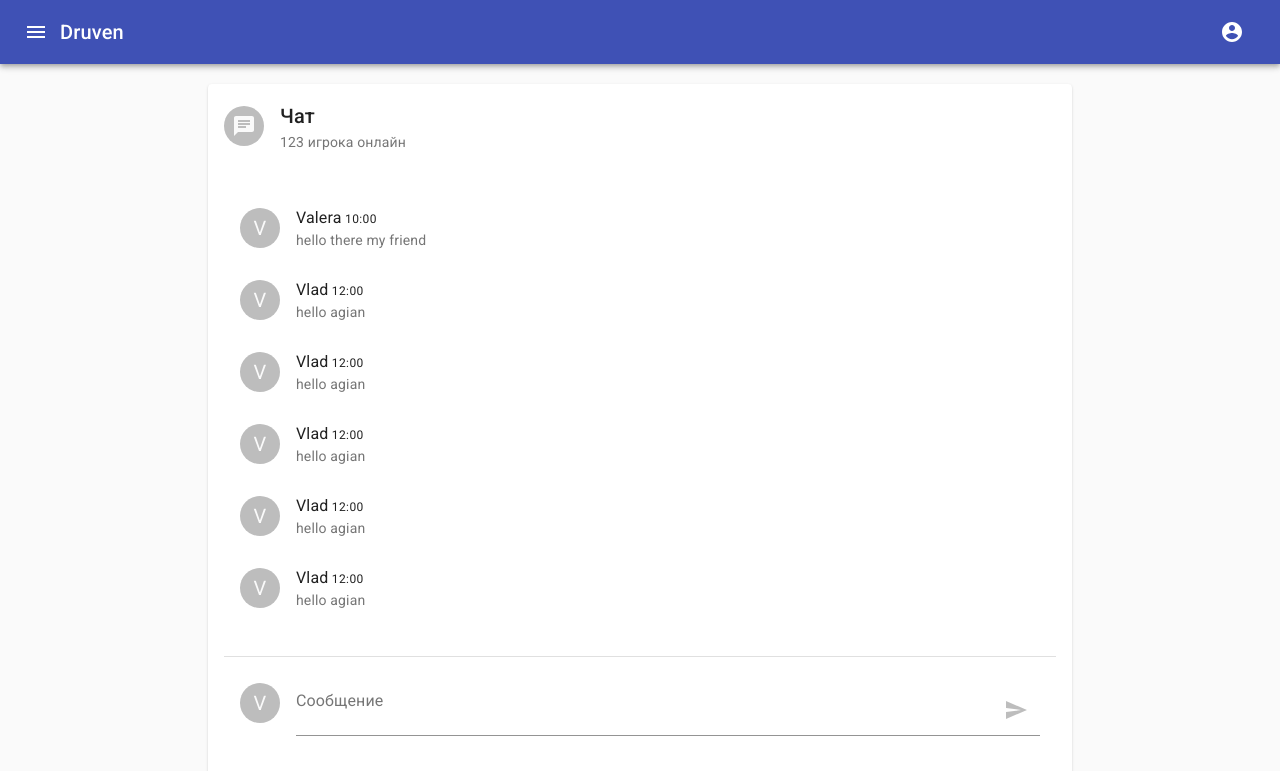
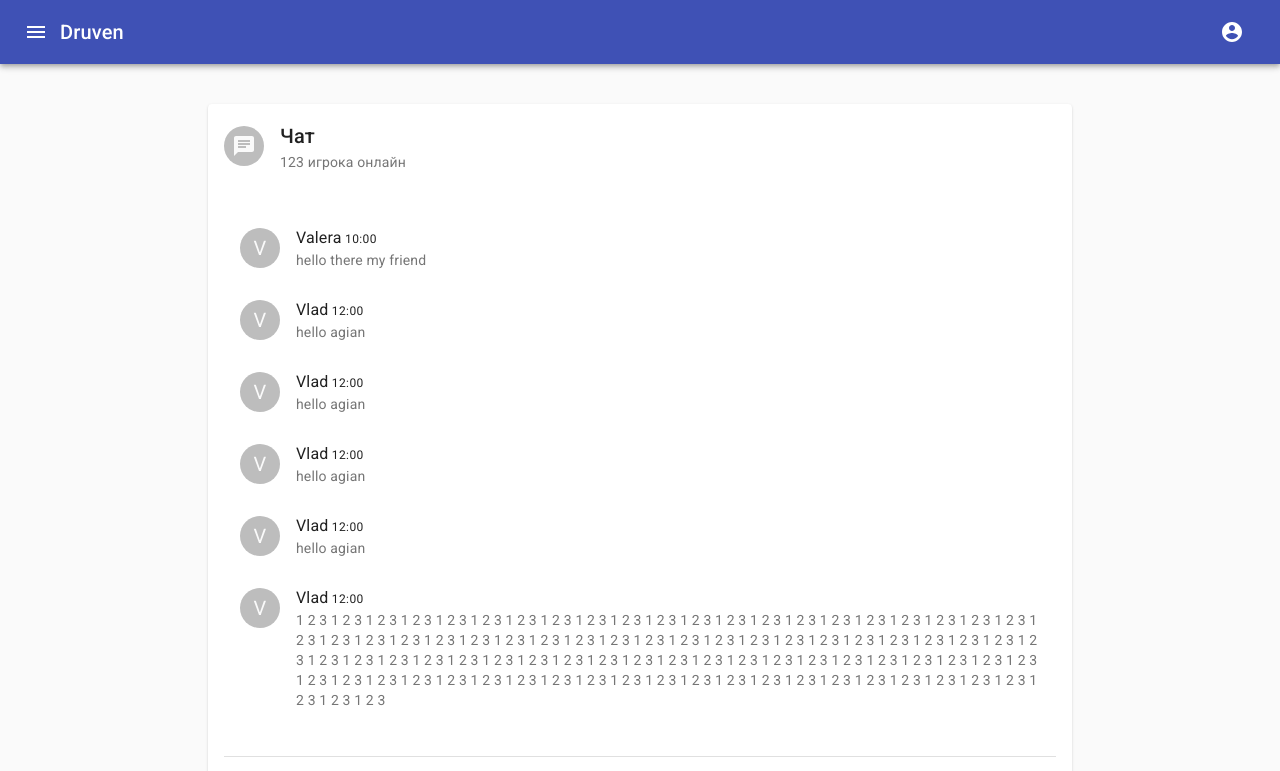
Before and after one commit to fitknu/checkClient, a React (Create React App) app: page / in a window 1280 px wide. Shown: the top 771 px of the page. Built offline with nearby package versions, Linux system fonts and the light colour scheme; no server answers.

Commit message:
fixed avatar alignment in chat

```diff
--- a/src/comp/Chat.jsx
+++ b/src/comp/Chat.jsx
@@ -27,7 +27,7 @@ function Chat()
         { name: 'Vlad', text: 'hello agian', time: '12:00' },
         { name: 'Vlad', text: 'hello agian', time: '12:00' },
         { name: 'Vlad', text: 'hello agian', time: '12:00' },
-        { name: 'Vlad', text: 'hello agian', time: '12:00' }]
+        { name: 'Vlad', text: '1 2 3 1 2 3 1 2 3 1 2 3 1 2 3 1 2 3 1 2 3 1 2 3 1 2 3 1 2 3 1 2 3 1 2 3 1 2 3 1 2 3 1 2 3 1 2 3 1 2 3 1 2 3 1 2 3 1 2 3 1 2 3 1 2 3 1 2 3 1 2 3 1 2 3 1 2 3 1 2 3 1 2 3 1 2 3 1 2 3 1 2 3 1 2 3 1 2 3 1 2 3 1 2 3 1 2 3 1 2 3 1 2 3 1 2 3 1 2 3 1 2 3 1 2 3 1 2 3 1 2 3 1 2 3 1 2 3 1 2 3 1 2 3 1 2 3 1 2 3 1 2 3 1 2 3 1 2 3 1 2 3 1 2 3 1 2 3 1 2 3 1 2 3 1 2 3 1 2 3 1 2 3 1 2 3 1 2 3 1 2 3 1 2 3 1 2 3 1 2 3 1 2 3 1 2 3 1 2 3 1 2 3 1 2 3 1 2 3 1 2 3 1 2 3 1 2 3 1 2 3 1 2 3 1 2 3 1 2 3 1 2 3 1 2 3 1 2 3 1 2 3 1 2 3 1 2 3 1 2 3 1 2 3 ', time: '12:00' }]
         setMessages(next)
     }, [])
     const handleSubmit = (event) =>
@@ -41,7 +41,7 @@ function Chat()
             return
         }
         setMessages([...messasges, { name: 'Archie', text: myMessage, time: '10:00' }])
-        // setMyMessage("")
+        setMyMessage("")
         console.log('Submit')
     }
     const handleKey = (event) =>
@@ -78,7 +78,7 @@ function Chat()
                         {messasges.map((message, messageIndex) =>
                         {
                             const { name, text, time } = message
-                            return <ListItem key={messageIndex}>
+                            return <ListItem key={messageIndex} alignItems="flex-start">
                                 <ListItemAvatar>
                                     <Avatar>
                                         {name.slice(0, 1)}
@@ -105,7 +105,7 @@ function Chat()
                     </List>
                     <List>
                         <Divider />
-                        <ListItem>
+                        <ListItem alignItems="flex-start">
                             <ListItemAvatar title="Моё фото">
                                 <Avatar>
                                     V
--- a/src/comp/Server.jsx
+++ b/src/comp/Server.jsx
@@ -172,8 +172,9 @@ function Server()
         <>
 
             <Container maxWidth="md" className={classes.root}>
+                <br />
                 <Chat />
-                <br />
+
                 <Button onClick={goRandom}
                     size="large" variant="contained" color="secondary">
                     Быстрая игра
```
